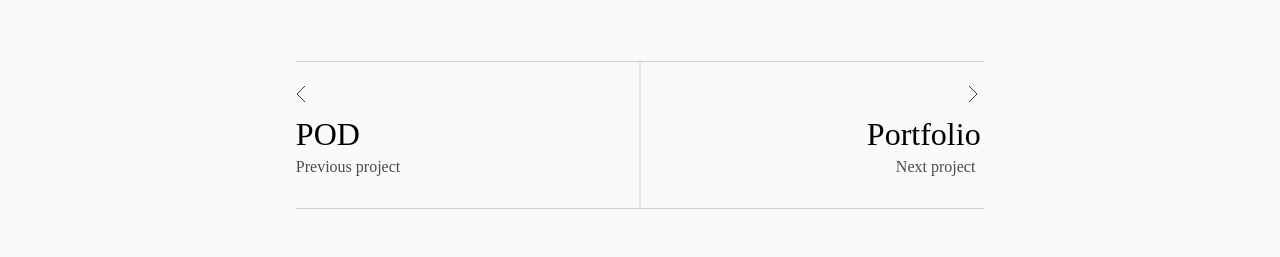
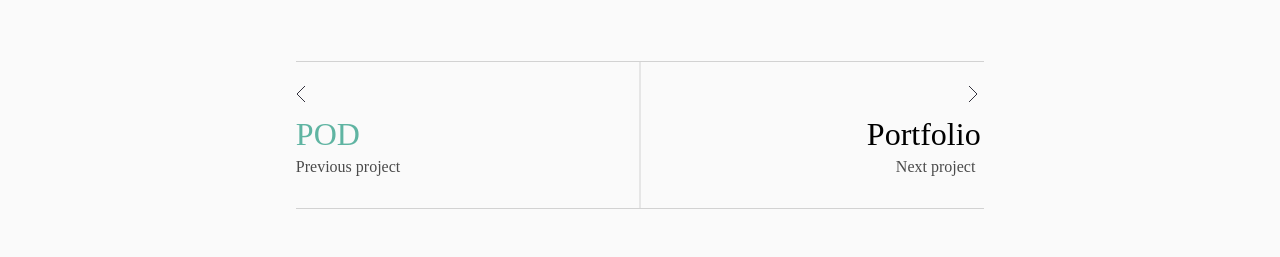
Before and after one commit to grischat/portfolio-app, a React (Vite) app: page /portfolio/githubsearch in a window 1280 px wide. In both pictures the pointer is over the button "POD". Shown: the part 1131-1388 px from the top of the page. Built offline with nearby package versions, Linux system fonts and the light colour scheme; a web font is replaced by a local one.

Commit message:
-Added hover to the buttone next and prev

```diff
--- a/scss/ProjectDetails.scss
+++ b/scss/ProjectDetails.scss
@@ -47,6 +47,7 @@
   font-weight: 300;
   text-align: left;
   color: black;
+  transition: 0.5s ease;
 }
 .btn__next {
   cursor: pointer;
@@ -60,6 +61,10 @@
   font-size: 2rem;
   font-weight: 300;
   color: black;
+  transition: 0.5s ease;
+}
+.btn__next:hover, .btn__prev:hover {
+  color:$cyan;
 }
 
 .prev__container {
--- a/src/ProjectDetails.jsx
+++ b/src/ProjectDetails.jsx
@@ -1,9 +1,7 @@
 import projectsData from "../data/projects.json";
 import { useState, useEffect } from "react";
 import { useParams, useNavigate } from "react-router-dom";
-
 import "swiper/scss/navigation";
-import ContactForm from "../components/ContactForm";
 import BottomLine from "../components/BottomLine";
 import Button from "../components/Button";
 import Wrapper from "../components/Wrapper";
```
